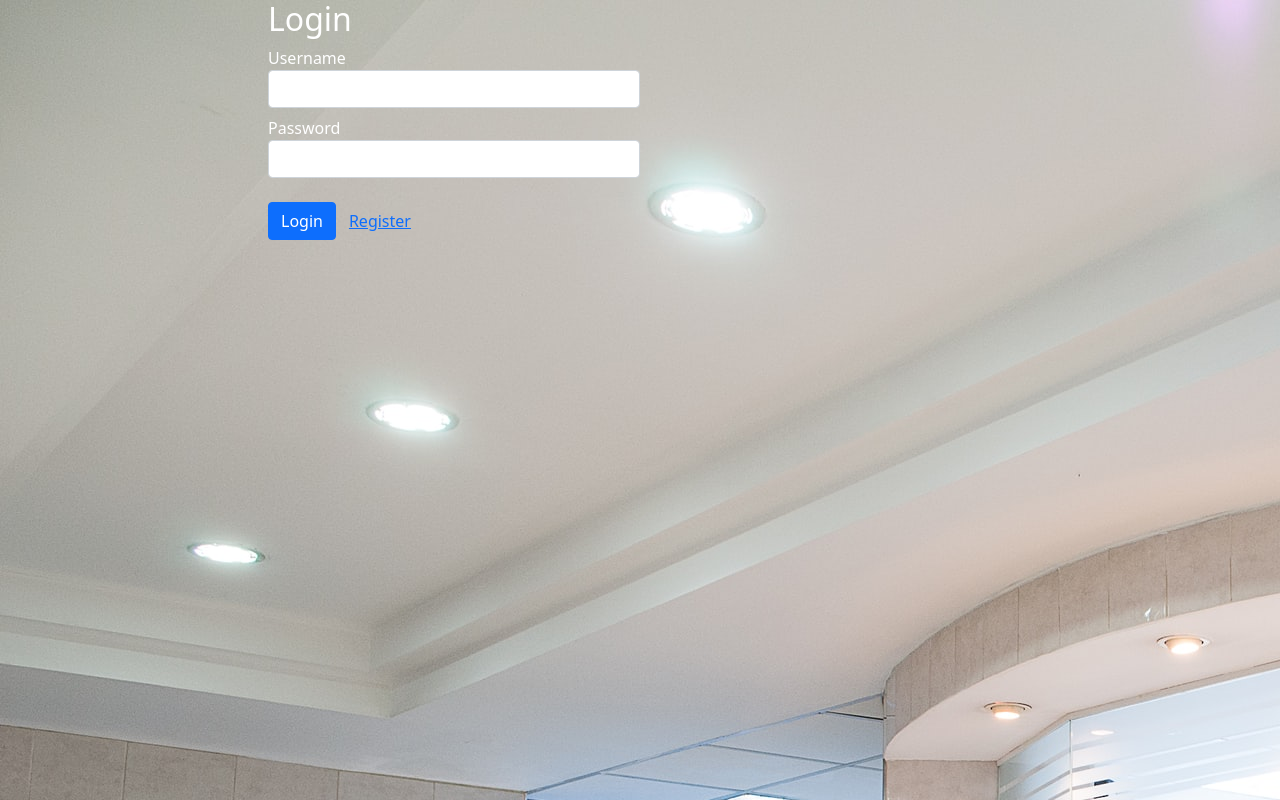
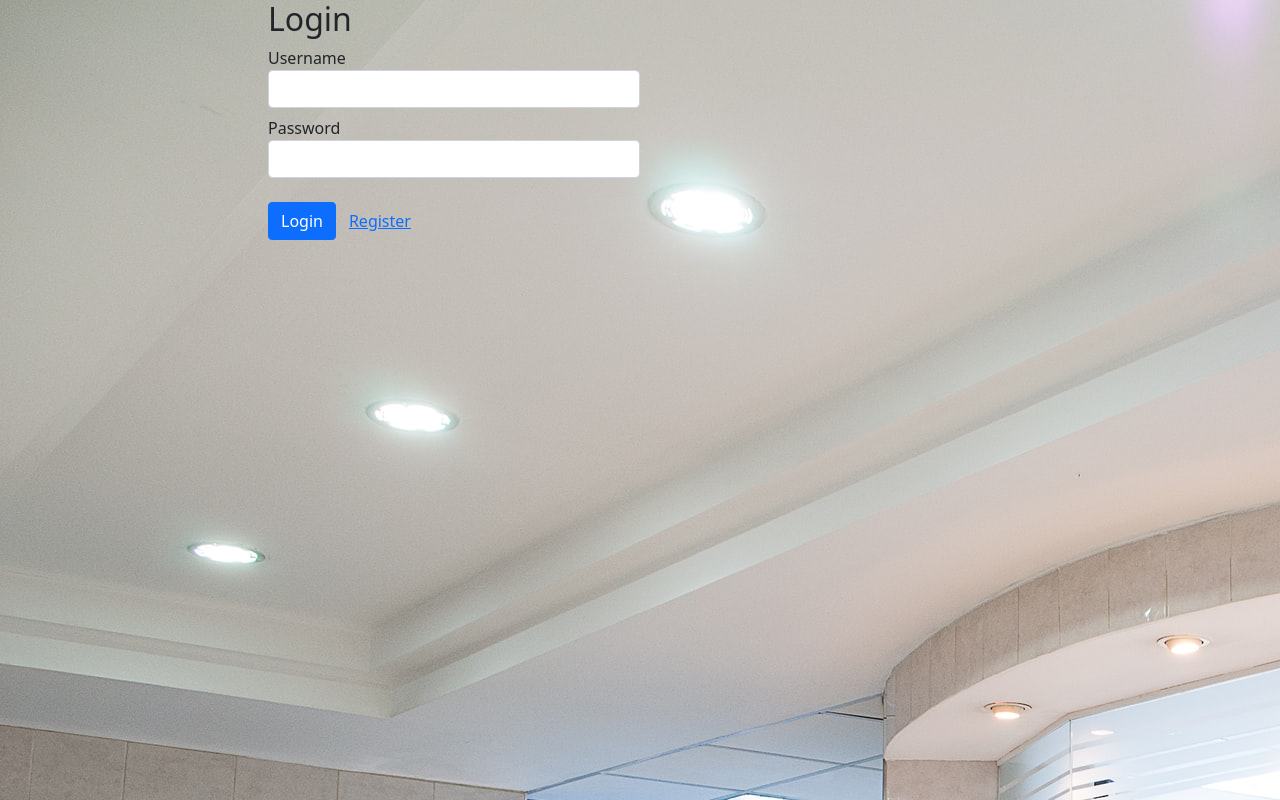
Before and after one commit to Hazmid/hospital-admin, a React app: page /login in a window 1280 px wide. Built offline with nearby package versions, Linux system fonts and the light colour scheme.

Commit message:
Update App.jsx

```diff
--- a/src/App/App.jsx
+++ b/src/App/App.jsx
@@ -22,7 +22,7 @@ class App extends React.Component {
     render() {
         const { alert } = this.props;
         return (
-            <div className="jumbotron vh-100 text-white"  style={{ backgroundImage: "url(/reception.jpg)" }}>
+            <div className="vh-100 text-black"  style={{ backgroundImage: "url(/reception.jpg)" }}>
                 <div className="container">
                     <div className="col-8 col-sm-offset-2 mx-auto">
                         {alert.message &&
```
